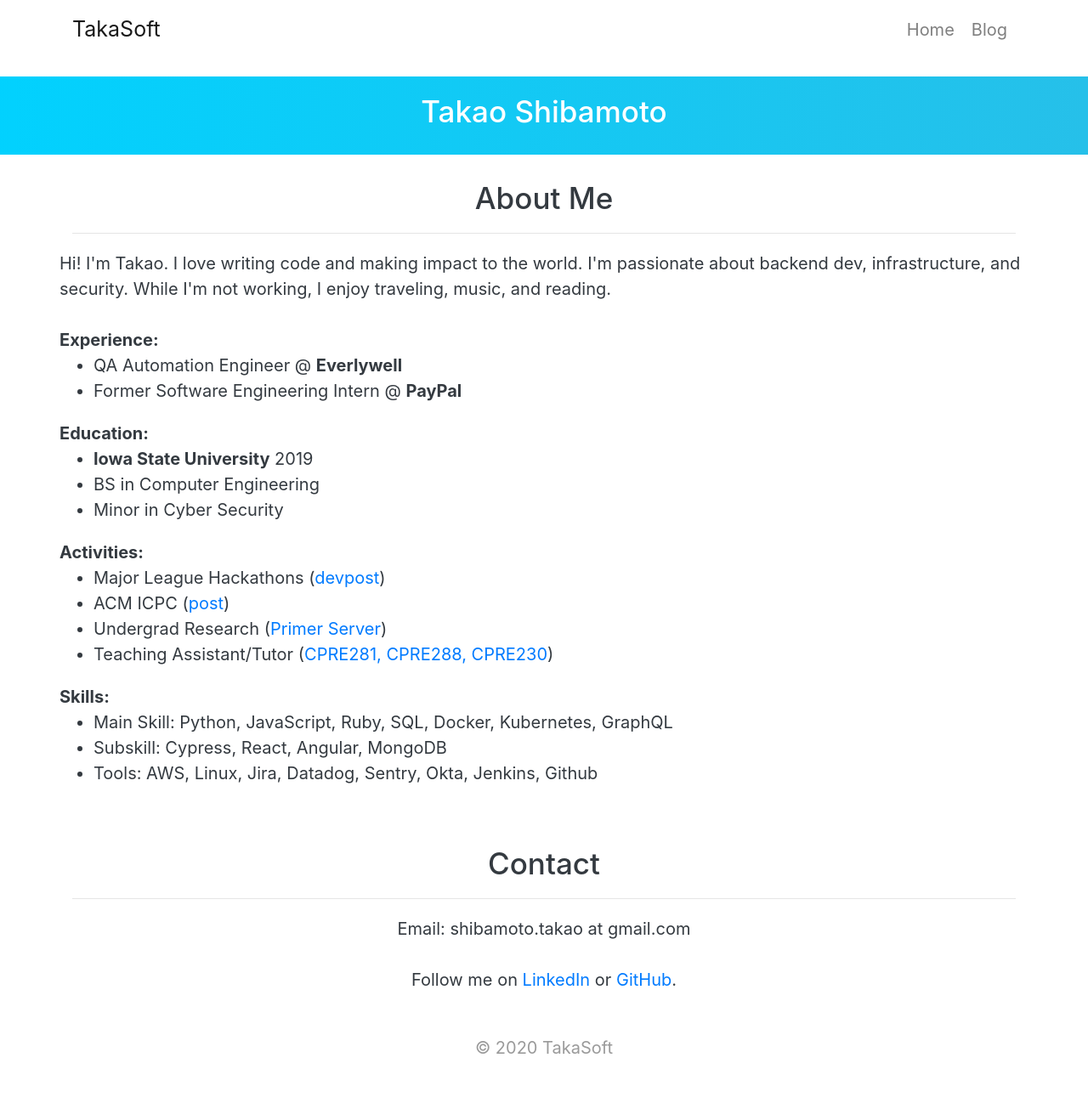
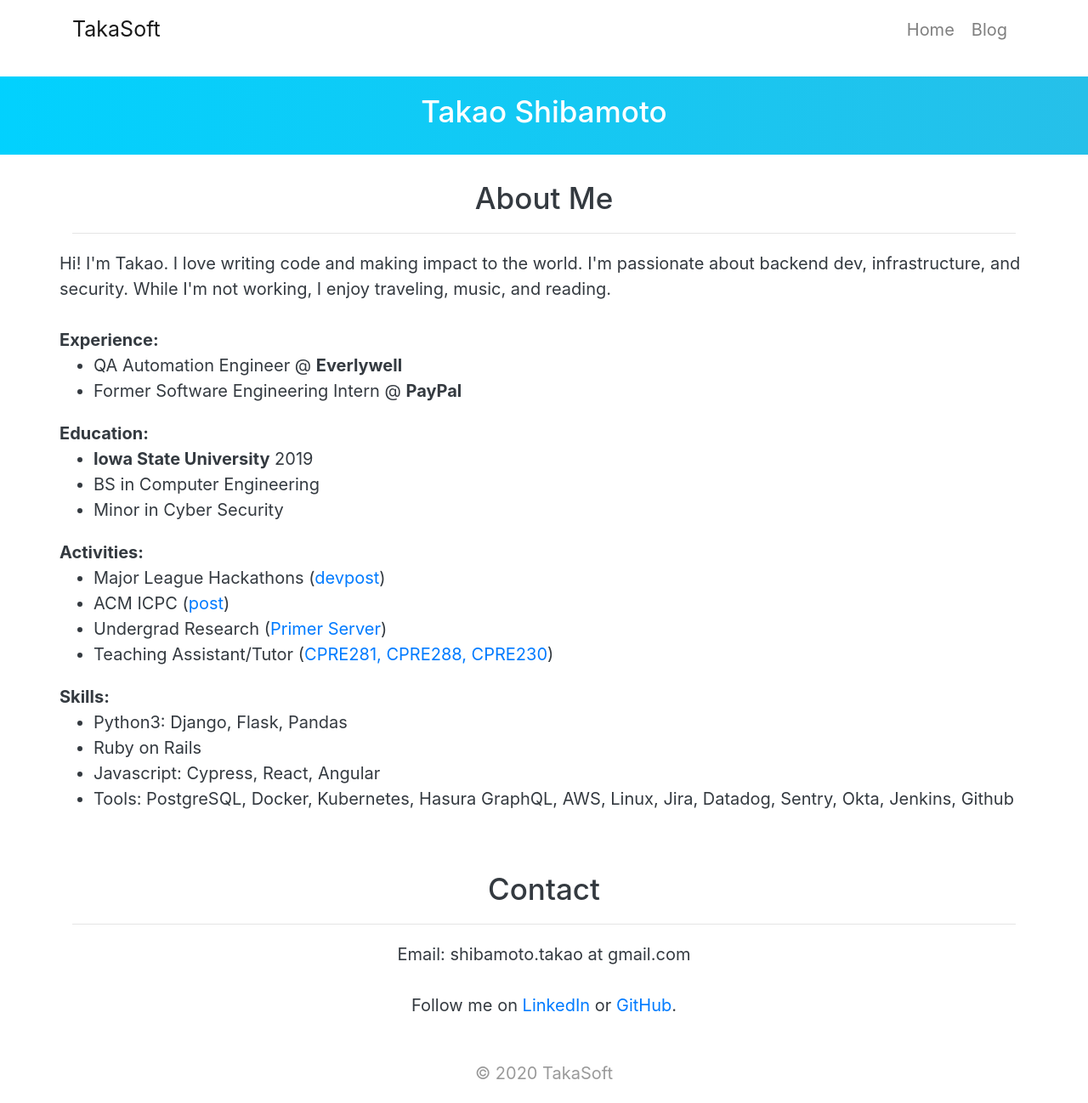
Before and after one commit to takasoft/takasoft.github.io, a Jekyll site: the page built from index.html, in a window 1280 px wide. Shown: the whole page at 85% size. Built offline with Jekyll 4.4.1, drawn with Linux system fonts in a browser that asks for light colours; before the commit the page ends 1268 px from its top, so only the background shows below that.

Commit message:
Update index.html

```diff
--- a/index.html
+++ b/index.html
@@ -55,9 +55,10 @@ title: Home
     </div>
     <div class="row">
       <ul>
-        <li>Main Skill: Python, JavaScript, Ruby, SQL, Docker, Kubernetes, GraphQL</li>
-        <li>Subskill: Cypress, React, Angular, MongoDB</li>
-        <li>Tools: AWS, Linux, Jira, Datadog, Sentry, Okta, Jenkins, Github</li>
+        <li>Python3: Django, Flask, Pandas</li>
+        <li>Ruby on Rails</li>
+        <li>Javascript: Cypress, React, Angular</li>
+        <li>Tools: PostgreSQL, Docker, Kubernetes, Hasura GraphQL, AWS, Linux, Jira, Datadog, Sentry, Okta, Jenkins, Github</li>
       </ul>
     </div>
   </div>
```
